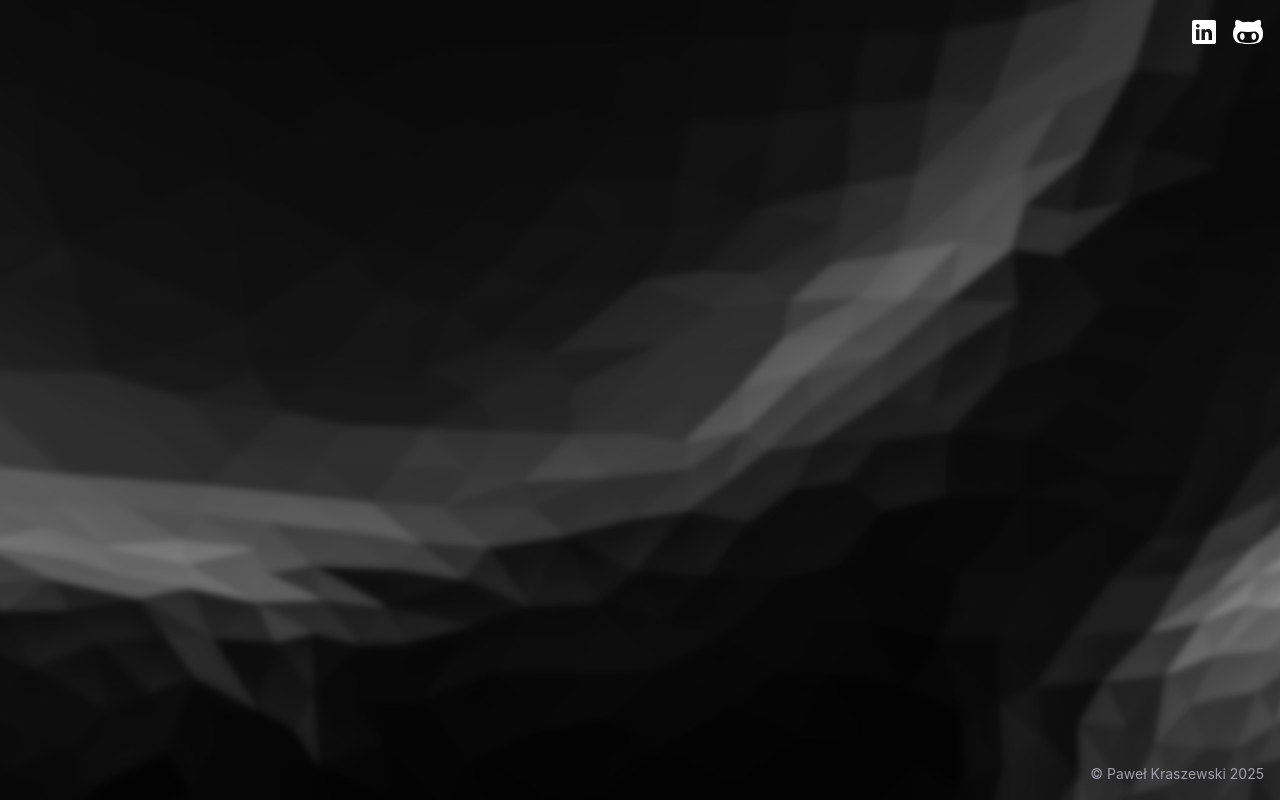
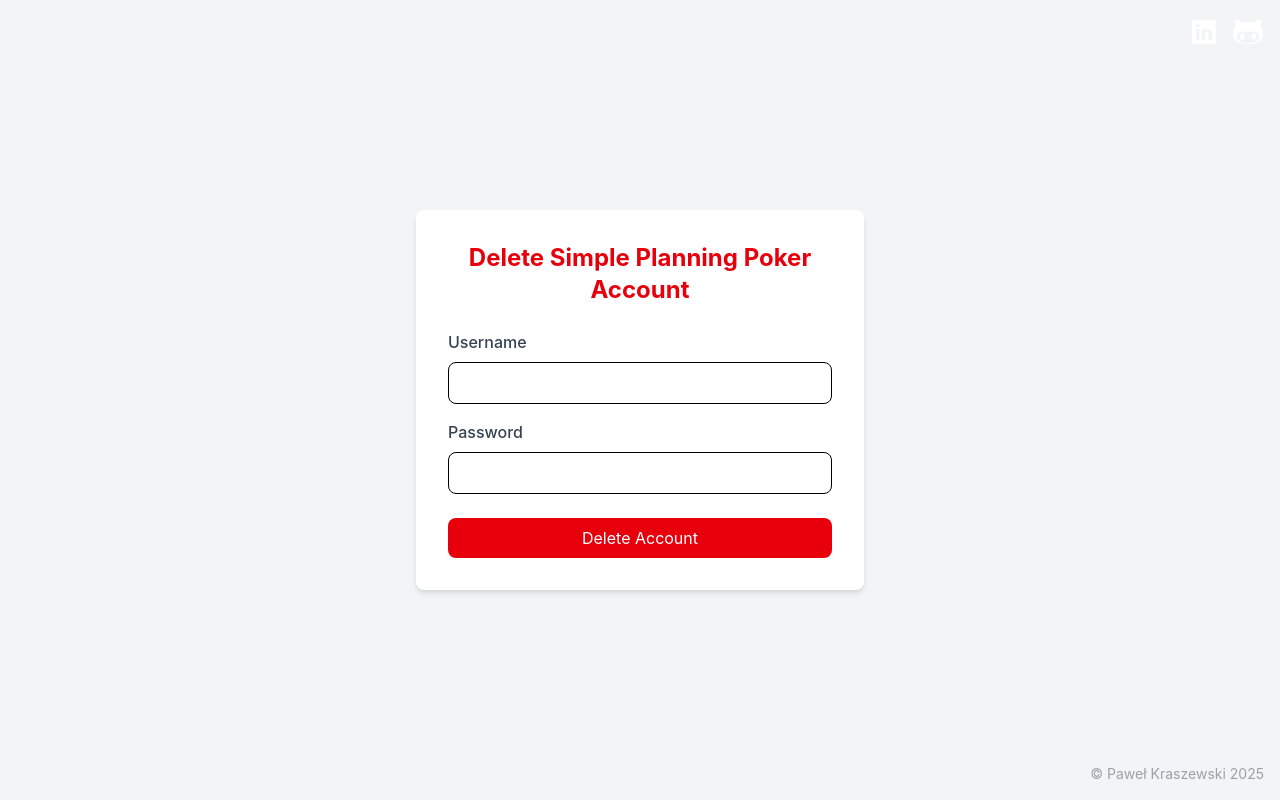
Before and after one commit to nestrockx/simple_planning_poker_frontend, a React (Vite) app: page /delete-user-data in a window 1280 px wide. Built offline with nearby package versions, Linux system fonts and the light colour scheme.

Commit message:
Add DeleteUserDataForm component and route for user account deletion

```diff
--- a/src/App.tsx
+++ b/src/App.tsx
@@ -8,6 +8,7 @@
 import Account from './pages/Account'
 import { IoLogoLinkedin } from 'react-icons/io'
 import Guest from './pages/Guest'
+import DeleteUserDataForm from './pages/DeleteUserDataForm'
 // import { IoLogoLinkedin } from "react-icons/io";
 
 const App: React.FC = () => {
@@ -73,6 +74,7 @@
         <Route path="/start" element={<RoomJoinCreate />} />
         <Route path="/account" element={<Account />} />
         <Route path="/guest" element={<Guest />} />
+        <Route path="/delete-user-data" element={<DeleteUserDataForm />} />
       </Routes>
 
       <footer className="absolute right-0 bottom-0 p-4 text-sm text-zinc-400">
--- /dev/null
+++ b/src/pages/DeleteUserDataForm.tsx
@@ -0,0 +1,94 @@
+import React, { useState } from 'react'
+import api from '../api/api'
+
+const DeleteUserDataForm: React.FC = () => {
+  const [username, setUsername] = useState('')
+  const [password, setPassword] = useState('')
+  const [message, setMessage] = useState('')
+  const [loading, setLoading] = useState(false)
+
+  const handleSubmit = async (e: React.FormEvent) => {
+    e.preventDefault()
+    setLoading(true)
+    setMessage('')
+
+    try {
+      const response = await api.post('/api/delete-user-data/', {
+        username,
+        password,
+      })
+
+      if (response.status === 200) {
+        setMessage('User and associated data deleted successfully.')
+      } else {
+        setMessage('Failed to delete user.')
+      }
+    } catch (err) {
+      setMessage('An error occurred. Please try again.')
+      console.error(err)
+    } finally {
+      setLoading(false)
+    }
+  }
+
+  return (
+    <div className="flex min-h-screen items-center justify-center bg-gray-100 p-4">
+      <form
+        onSubmit={handleSubmit}
+        className="w-full max-w-md rounded-lg bg-white p-8 shadow-md"
+      >
+        <h2 className="mb-6 text-center text-2xl font-bold text-red-600">
+          Delete Simple Planning Poker Account
+        </h2>
+
+        {message && (
+          <div
+            className={`mb-4 rounded p-2 ${
+              message.includes('successfully')
+                ? 'bg-green-100 text-green-800'
+                : 'bg-red-100 text-red-800'
+            }`}
+          >
+            {message}
+          </div>
+        )}
+
+        <div className="mb-4">
+          <label className="mb-2 block font-medium text-gray-700">
+            Username
+          </label>
+          <input
+            type="text"
+            value={username}
+            onChange={(e) => setUsername(e.target.value)}
+            className="w-full rounded-lg border px-4 py-2 focus:ring-2 focus:ring-red-400 focus:outline-none"
+            required
+          />
+        </div>
+
+        <div className="mb-6">
+          <label className="mb-2 block font-medium text-gray-700">
+            Password
+          </label>
+          <input
+            type="password"
+            value={password}
+            onChange={(e) => setPassword(e.target.value)}
+            className="w-full rounded-lg border px-4 py-2 focus:ring-2 focus:ring-red-400 focus:outline-none"
+            required
+          />
+        </div>
+
+        <button
+          type="submit"
+          disabled={loading}
+          className="w-full rounded-lg bg-red-600 py-2 text-white transition-colors hover:bg-red-700 disabled:opacity-50"
+        >
+          {loading ? 'Deleting...' : 'Delete Account'}
+        </button>
+      </form>
+    </div>
+  )
+}
+
+export default DeleteUserDataForm
```
